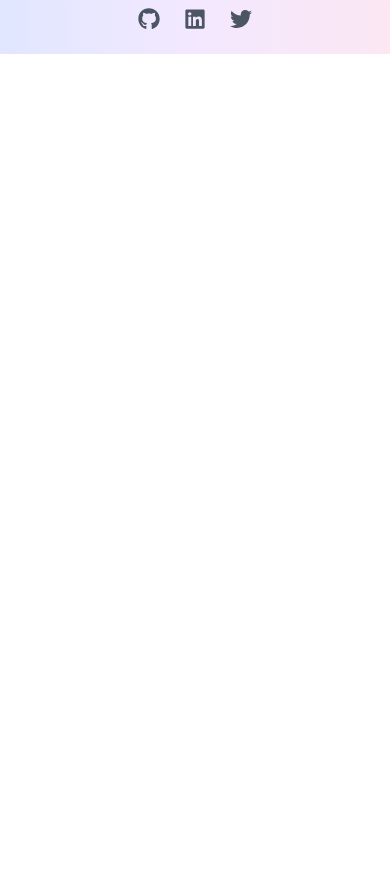
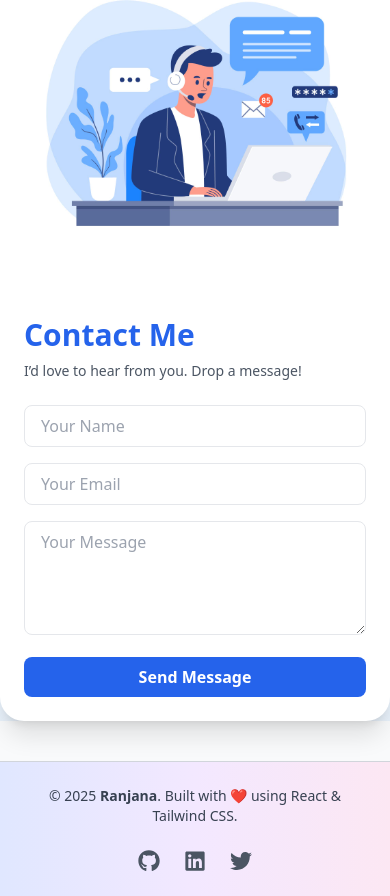
Before and after one commit to uccRanjana/portfolio, a React (Create React App) app: page / in a window 390 px wide. Shown: the part 6599-7495 px from the top of the page. Before the commit the page ends 6653 px from the top, so only its background shows below. Built offline with nearby package versions, Linux system fonts and the light colour scheme.

Commit message:
Google sheet api : test

```diff
--- /dev/null
+++ b/src/components/ContactForm.js
@@ -0,0 +1,102 @@
+import React, { useState } from "react";
+import { motion } from "framer-motion";
+import contactmeLogo from "../assets/contactme.jpg";
+
+export default function ContactFormBox() {
+  const [formData, setFormData] = useState({
+    name: "",
+    email: "",
+    message: "",
+  });
+  const [status, setStatus] = useState("");
+
+  const scriptURL = "https://script.google.com/macros/s/AKfycbxEbMtu41Nr2MuFzw11ohi26UdkntfKYMC05M5xMGoKn6FBuXYn1ttqTrt-rHwJQ-naJQ/exec"; // replace with actual script
+
+  const handleChange = (e) => {
+    setFormData((prev) => ({ ...prev, [e.target.name]: e.target.value }));
+  };
+
+  const handleSubmit = async (e) => {
+    e.preventDefault();
+    setStatus("Submitting...");
+
+    const form = new FormData();
+    form.append("name", formData.name);
+    form.append("email", formData.email);
+    form.append("message", formData.message);
+
+    try {
+      await fetch(scriptURL, {
+        method: "POST",
+        body: form,
+      });
+      setStatus("✅ Message sent!");
+      setFormData({ name: "", email: "", message: "" });
+    } catch (err) {
+      console.error(err);
+      setStatus("❌ Failed to send. Try again.");
+    }
+  };
+
+  return (
+    <motion.div
+      className="max-w-4xl mx-auto bg-white shadow-xl rounded-3xl p-6 md:p-10 flex flex-col md:flex-row gap-6 items-center mt-12"
+      initial={{ opacity: 0, scale: 0.95 }}
+      animate={{ opacity: 1, scale: 1 }}
+      transition={{ duration: 0.5 }}
+    >
+      {/* Left Side Image */}
+      <div className="w-full md:w-1/2 flex justify-center">
+        <img
+          src={contactmeLogo}
+          alt="Contact Me"
+          className="w-full max-w-sm object-contain rounded-xl"
+        />
+      </div>
+
+      {/* Right Form */}
+      <div className="w-full md:w-1/2">
+        <h2 className="text-3xl font-extrabold text-blue-600 mb-2">Contact Me</h2>
+        <p className="text-sm text-gray-600 mb-6">I’d love to hear from you. Drop a message!</p>
+
+        <form onSubmit={handleSubmit} className="space-y-4">
+          <input
+            type="text"
+            name="name"
+            placeholder="Your Name"
+            value={formData.name}
+            onChange={handleChange}
+            required
+            className="w-full px-4 py-2 border rounded-lg focus:outline-none focus:ring"
+          />
+          <input
+            type="email"
+            name="email"
+            placeholder="Your Email"
+            value={formData.email}
+            onChange={handleChange}
+            required
+            className="w-full px-4 py-2 border rounded-lg focus:outline-none focus:ring"
+          />
+          <textarea
+            name="message"
+            placeholder="Your Message"
+            rows="4"
+            value={formData.message}
+            onChange={handleChange}
+            className="w-full px-4 py-2 border rounded-lg focus:outline-none focus:ring"
+          ></textarea>
+          <button
+            type="submit"
+            className="w-full bg-blue-600 text-white font-semibold py-2 rounded-lg hover:bg-blue-700 transition"
+          >
+            Send Message
+          </button>
+          {status && (
+            <p className="text-sm text-center mt-2 text-gray-700">{status}</p>
+          )}
+        </form>
+      </div>
+    </motion.div>
+  );
+}
--- a/src/components/Main.js
+++ b/src/components/Main.js
@@ -8,6 +8,7 @@ import ContactSection from "./ContactSection";
 import Apidemo from "./Apidemo";
 import Footer from "./Footer";
 import EducationSection from "./SkillsSection";
+import ContactFormBox from "./ContactForm";
 
 
 export default function Main() {
@@ -58,6 +59,10 @@ export default function Main() {
         <ContactSection />
       </section>
 
+        <section style={{ backgroundColor: "#e8f1fa" }}>
+        <ContactFormBox />
+      </section>
+
 
 
       {/* Footer: dark background for contrast */}
```
